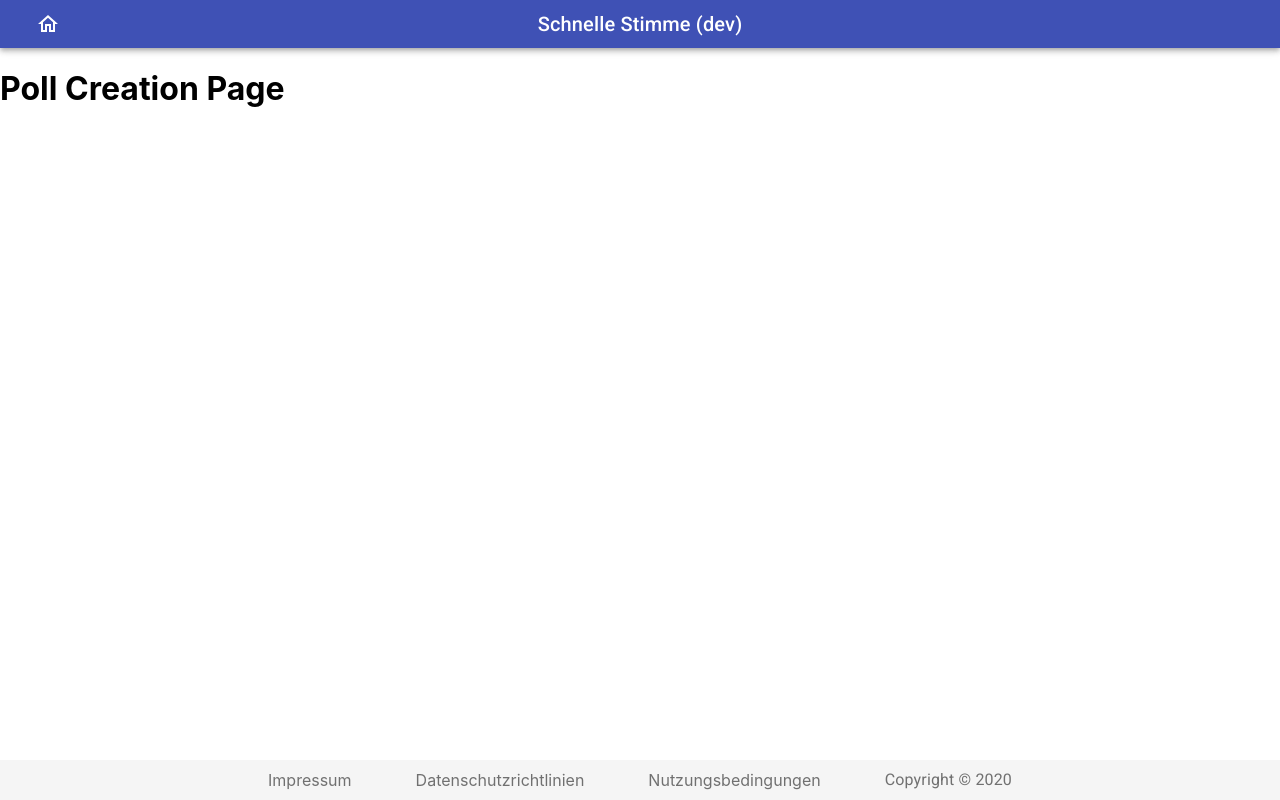
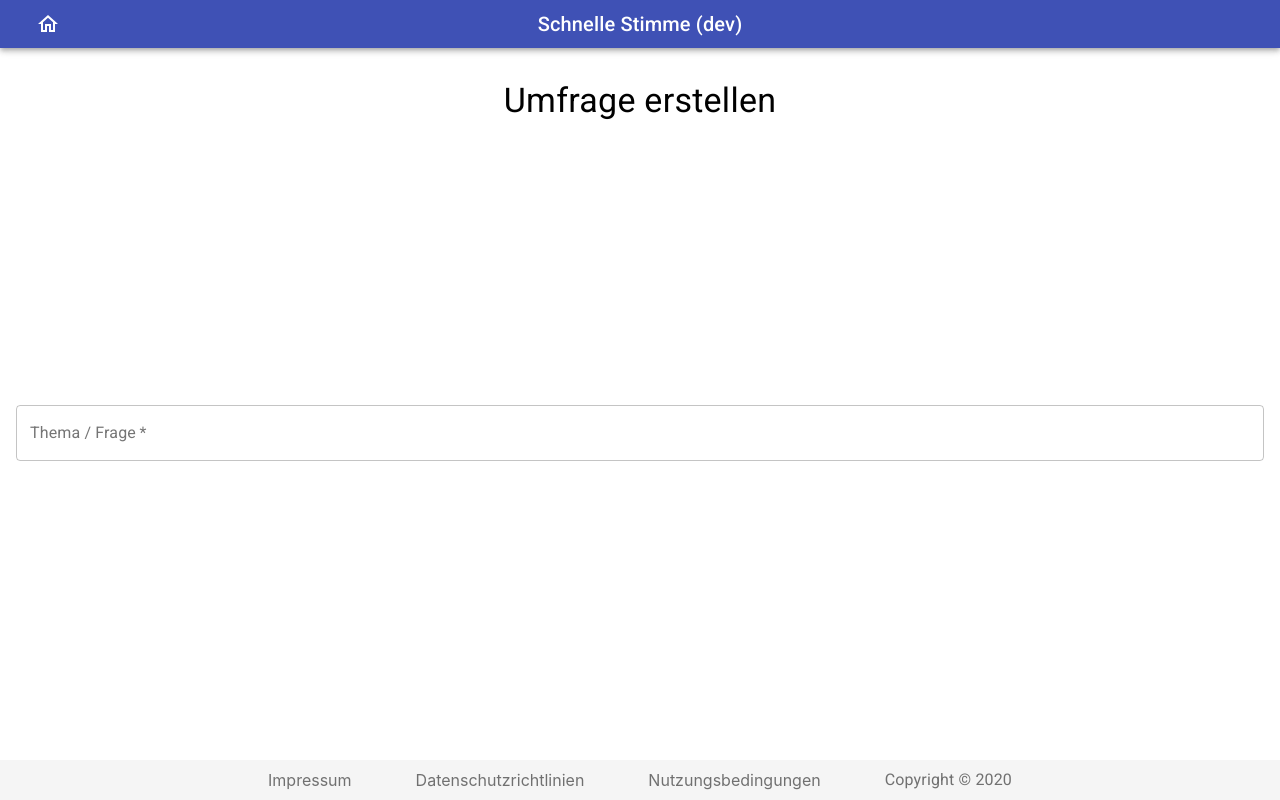
Before and after one commit to DanielMerkl/schnelle-stimme, a React (Create React App) app: page /creation in a window 1280 px wide. Built offline with nearby package versions, Linux system fonts and the light colour scheme.

Commit message:
implemented headline and topic-input

```diff
--- a/src/page/pollCreation/PollCreationPage.tsx
+++ b/src/page/pollCreation/PollCreationPage.tsx
@@ -1,5 +1,31 @@
-import React, { FC } from 'react';
+import React, { FC, useContext, useEffect, useState } from 'react';
+import styled from 'styled-components';
+import { Typography } from '@material-ui/core';
+
+import { PollCreationContext } from '../../context/PollCreationContext';
+import { TopicInput } from './TopicInput';
 
 export const PollCreationPage: FC = () => {
-  return <h1>Poll Creation Page</h1>;
+  const { initialTopic } = useContext(PollCreationContext);
+
+  const [topic, setTopic] = useState<string>(initialTopic);
+
+  useEffect(() => {
+    setTopic(initialTopic);
+  }, [initialTopic]);
+
+  return (
+    <Wrapper>
+      <Typography variant="h4" align="center">
+        Umfrage erstellen
+      </Typography>
+      <TopicInput value={topic} onChange={setTopic} />
+    </Wrapper>
+  );
 };
+
+const Wrapper = styled.main`
+  padding: 2rem 1rem;
+  display: grid;
+  gap: 1rem;
+`;
--- /dev/null
+++ b/src/page/pollCreation/TopicInput.tsx
@@ -0,0 +1,25 @@
+import React, { FC, useState } from 'react';
+import { TextField } from '@material-ui/core';
+
+interface Props {
+  value: string;
+  onChange: (topic: string) => void;
+}
+
+export const TopicInput: FC<Props> = ({ value, onChange }) => {
+  const [wasTargeted, setWasTargeted] = useState(false);
+
+  return (
+    <TextField
+      id="topic"
+      label="Thema / Frage"
+      variant="outlined"
+      required
+      fullWidth
+      error={wasTargeted && value === ''}
+      value={value}
+      onChange={(event) => onChange(event.target.value)}
+      onBlur={() => setWasTargeted(true)}
+    />
+  );
+};
```
